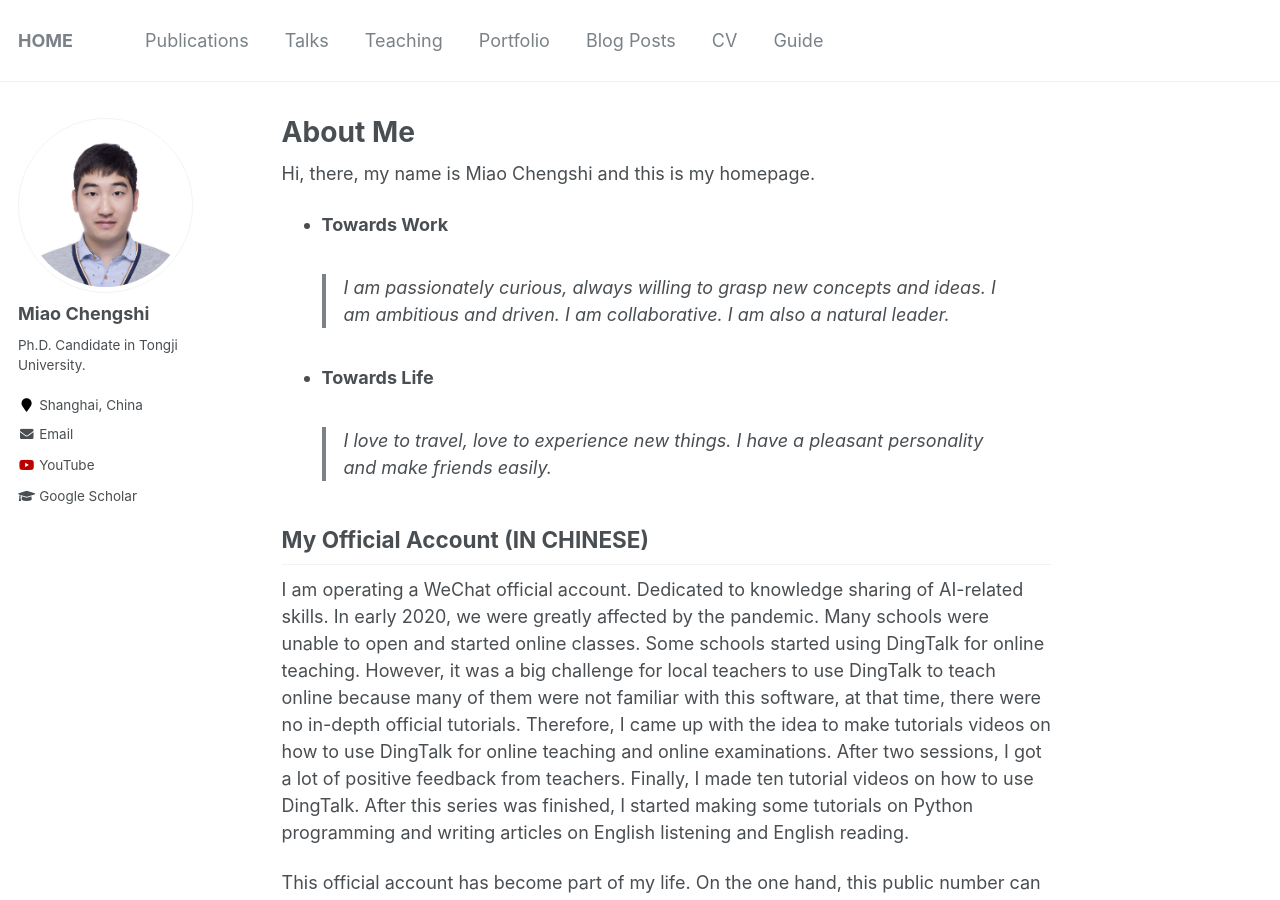
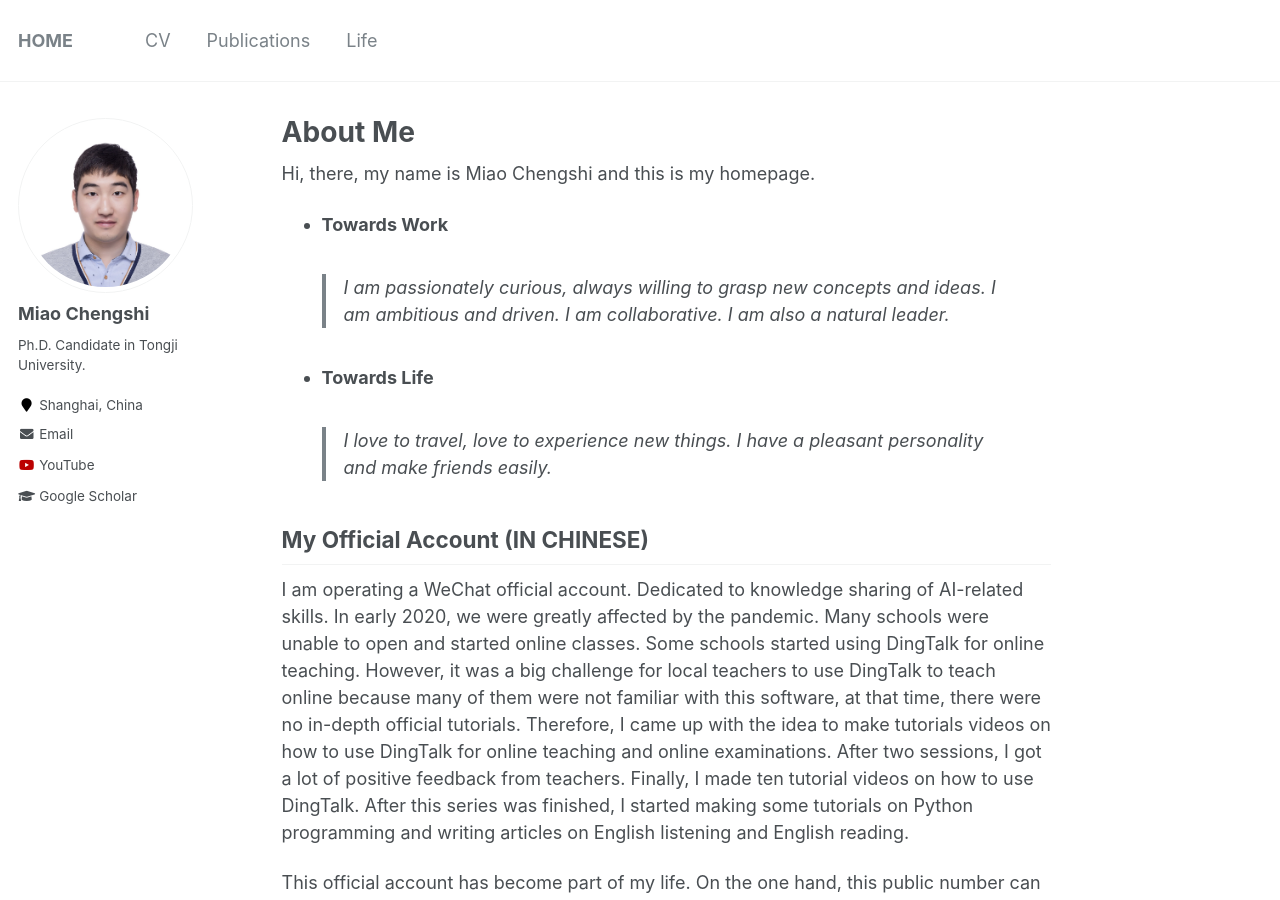
Before and after one commit to miaochengshi/miaochengshi.github.io, a Jekyll site: the page built from _pages/about.md, in a window 1280 px wide and 900 px high. Built offline with Jekyll 4.4.1, drawn with Linux system fonts in a browser that asks for light colours; part of the change alters nothing that is shown.

Commit message:
Update navigation.yml

```diff
--- a/_data/navigation.yml
+++ b/_data/navigation.yml
@@ -1,22 +1,25 @@
 # main links links
 main:
+  - title: "CV"
+    url: /cv/
+
   - title: "Publications"
     url: /publications/
 
-  - title: "Talks"
-    url: /talks/
+  - title: "Life"
+    url: /life/
 
-  - title: "Teaching"
-    url: /teaching/
+#  - title: "Talks"
+#    url: /talks/
 
-  - title: "Portfolio"
-    url: /portfolio/
+#  - title: "Teaching"
+#    url: /teaching/
 
-  - title: "Blog Posts"
-    url: /year-archive/
+#  - title: "Portfolio"
+#    url: /portfolio/
 
-  - title: "CV"
-    url: /cv/
+#  - title: "Blog Posts"
+#    url: /year-archive/
 
-  - title: "Guide"
-    url: /markdown/
+#  - title: "Guide"
+#    url: /markdown/
```
